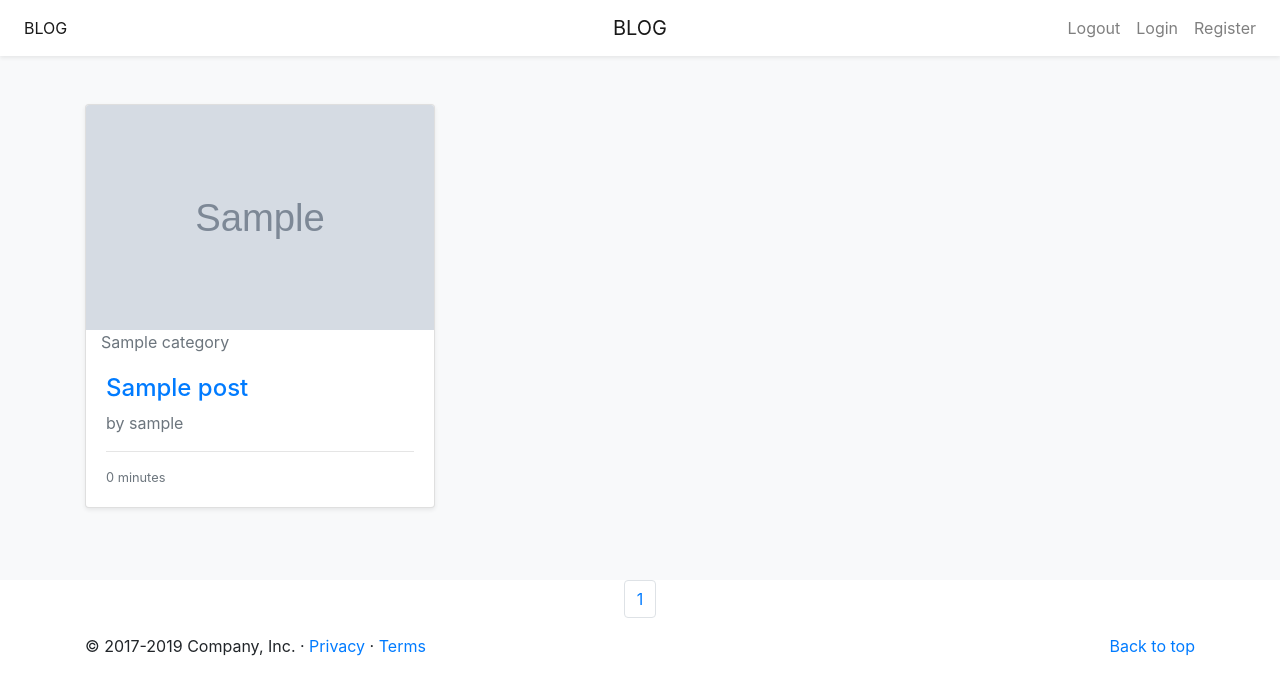
After one commit to adityakmr7/django-Readonly-blog, a Django app: page /blog/ in a window 1280 px wide. The commit adds this page. Shown: the top 695 px of the page. Run offline with Django 3.2, Linux system fonts and the light colour scheme; tables that the repository leaves empty hold one stand-in row (values such as "Sample post"); grey boxes marked "Sample" are stand-in pictures; some libraries are stand-ins or nearby versions.

Commit message:
pagination and blog page added

```diff
--- a/src/blog/urls.py
+++ b/src/blog/urls.py
@@ -2,10 +2,11 @@ from django.contrib import admin
 from django.urls import path, include
 from django.conf.urls.static import static
 from django.conf import settings
-from posts.views import index,postDetail, categoryDetail
+from posts.views import index,postDetail, categoryDetail, blog
 urlpatterns = [
     path('admin/', admin.site.urls),
     path('', index, name="home"),
+    path('blog/', blog, name="blog"),
     path('<slug>/', postDetail, name='post-detail'),
     path('category/<slug>/', categoryDetail, name='category-detail'),
     path('tinymce/', include('tinymce.urls'))
--- a/src/posts/views.py
+++ b/src/posts/views.py
@@ -1,4 +1,5 @@
 from django.shortcuts import render, get_object_or_404
+from django.core.paginator import Paginator, EmptyPage, PageNotAnInteger
 from .models import Post, Author, Category
 # Create your views here.
 def index(request):
@@ -15,10 +16,30 @@ def index(request):
     }
     return render(request, 'index.html', context)
 
+def blog(request):
+    post_list = Post.objects.all()
+    paginator = Paginator(post_list, 6)
+    page_request_var = 'page'
+    page = request.GET.get(page_request_var)
+    try:
+        paginated_queryset = paginator.page(page)
+    except PageNotAnInteger:
+        paginated_queryset = paginator.page(1)
+    except EmptyPage:
+        paginated_queryset = paginator.page(paginator.num_pages)
+    context = {
+        'queryset' : paginated_queryset,
+        'page_request_var': page_request_var,
+    }
+    return render(request, 'blog.html', context)
+
+
 def postDetail(request, slug):
     post = get_object_or_404(Post, slug=slug)
+    latest_post = Post.objects.order_by('-timestamp')[0:4]
     context ={
-        'post': post
+        'post': post,
+        'latest_post': latest_post
     }
     return render(request, 'post_detail.html', context)
 
--- a/src/templates/base.html
+++ b/src/templates/base.html
@@ -3,6 +3,7 @@
 {% include "head.html" %}
 <body>
     {% include "header.html" %}
+
 <main role="main">
   {% block content %}
 
--- /dev/null
+++ b/src/templates/blog.html
@@ -0,0 +1,58 @@
+{% extends 'base.html' %}
+{% block content %}
+    <div class="album py-5 bg-light">
+    <div class="container">
+      <div class="row">
+      {% for obj in queryset %}
+        <div class="col-md-4">
+          <div class="card mb-4 shadow-sm">
+            <img width="100%" height="225" class="bd-placeholder-img card-img-top" src="{{obj.thumbnail.url}}"/>
+            <div class="container">
+              {% for cat in obj.category.all %}
+              <a class="text-muted" href="{% url 'category-detail' slug=cat.slug%}">{{cat}}</a>
+              {% endfor %}
+            </div>
+            <div class="card-body">
+              <a href="{% url 'post-detail' slug=obj.slug %}">
+                <h4>{{obj.title|truncatewords:"4"}}</h4>
+              </a>
+              <p class="text-muted">by {{obj.author.user}}</p>
+              <hr/>
+              <!--<p class="card-text">{{obj.overview|truncatewords:"10"}}</p>-->
+              <div class="d-flex justify-content-between align-items-center">
+                <small class="text-muted">{{obj.timestamp|timesince}}</small>
+              </div>
+            </div>
+          </div>
+        </div>
+      {% endfor %}
+      </div>
+    </div>
+</div>
+<!--<nav class="text-center" aria-label="...">-->
+  <!--<ul class="pagination">-->
+    <!--<li class="page-item disabled">-->
+      <!--<a class="page-link" href="#" tabindex="-1" aria-disabled="true">Previous</a>-->
+    <!--</li>-->
+    <!--<li class="page-item"><a class="page-link" href="#">1</a></li>-->
+    <!--<li class="page-item active" aria-current="page">-->
+      <!--<a class="page-link" href="#">2 <span class="sr-only">(current)</span></a>-->
+    <!--</li>-->
+    <!--<li class="page-item"><a class="page-link" href="#">3</a></li>-->
+    <!--<li class="page-item">-->
+      <!--<a class="page-link" href="#">Next</a>-->
+    <!--</li>-->
+  <!--</ul>-->
+<!--</nav>-->
+<nav aria-label="Page navigation example">
+      <ul class="pagination pagination-template d-flex justify-content-center">
+        {% if queryset.has_previous %}
+        <li class="page-item"><a href="?{{page_request_var}}={{queryset.previous_page_number}}" class="page-link"> <i class="fa fa-angle-left"></i></a></li>
+        {% endif %}
+        <li class="page-item"><a href="?{{page_request_var}}={{queryset.number}}" class="page-link active">{{queryset.number}}</a></li>
+        {% if queryset.has_next %}
+        <li class="page-item"><a href="?{{page_request_var}}={{queryset.next_page_number}}" class="page-link"> <i class="fa fa-angle-right"></i></a></li>
+        {% endif %}
+      </ul>
+    </nav>
+{% endblock %}
--- a/src/templates/head.html
+++ b/src/templates/head.html
@@ -10,7 +10,7 @@
     <link rel="stylesheet" href="{% static '/css/carousel.css' %}">
     <!-- Bootstrap core CSS -->
 {% comment %} <link href="/docs/4.3/dist/css/bootstrap.min.css" rel="stylesheet" integrity="sha384-ggOyR0iXCbMQv3Xipma34MD+dH/1fQ784/j6cY/iJTQUOhcWr7x9JvoRxT2MZw1T" crossorigin="anonymous"> {% endcomment %}
-
+    <link rel="stylesheet" href="https://use.fontawesome.com/releases/v5.7.2/css/all.css" integrity="sha384-fnmOCqbTlWIlj8LyTjo7mOUStjsKC4pOpQbqyi7RrhN7udi9RwhKkMHpvLbHG9Sr" crossorigin="anonymous">
     <style>
       .bd-placeholder-img {
         font-size: 1.125rem;
--- a/src/templates/header.html
+++ b/src/templates/header.html
@@ -1,9 +1,9 @@
 <header>
   <nav class="navbar navbar-expand-md navbar-light bg-custom shadow-sm">
         <div class="navbar-collapse collapse w-100 order-1 order-md-0 dual-collapse2">
-            <ul class="navbar-nav mr-auto">
+            <ul id="sidebarCollapse" class="navbar-nav mr-auto">
                 <li class="nav-item active">
-                    <a href="#" class="nav-link py-0">EDITION</a>
+                    <a href="#" class="nav-link py-0">BLOG</a>
                 </li>
             </ul>
         </div>
```
Also changed, not shown: src/templates/category_detail.html (+4 -8 lines), src/templates/index.html (+16 -12 lines), src/templates/post_detail.html (+18 -2 lines).
